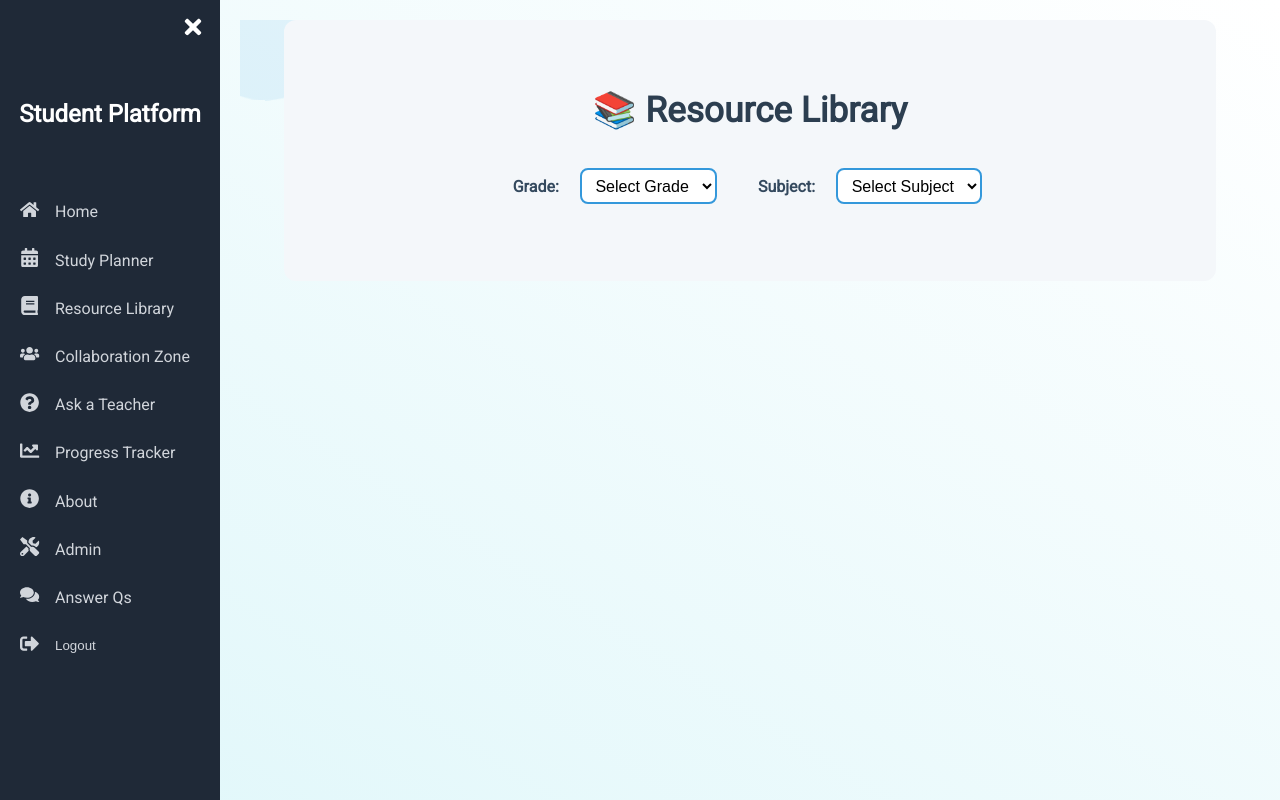
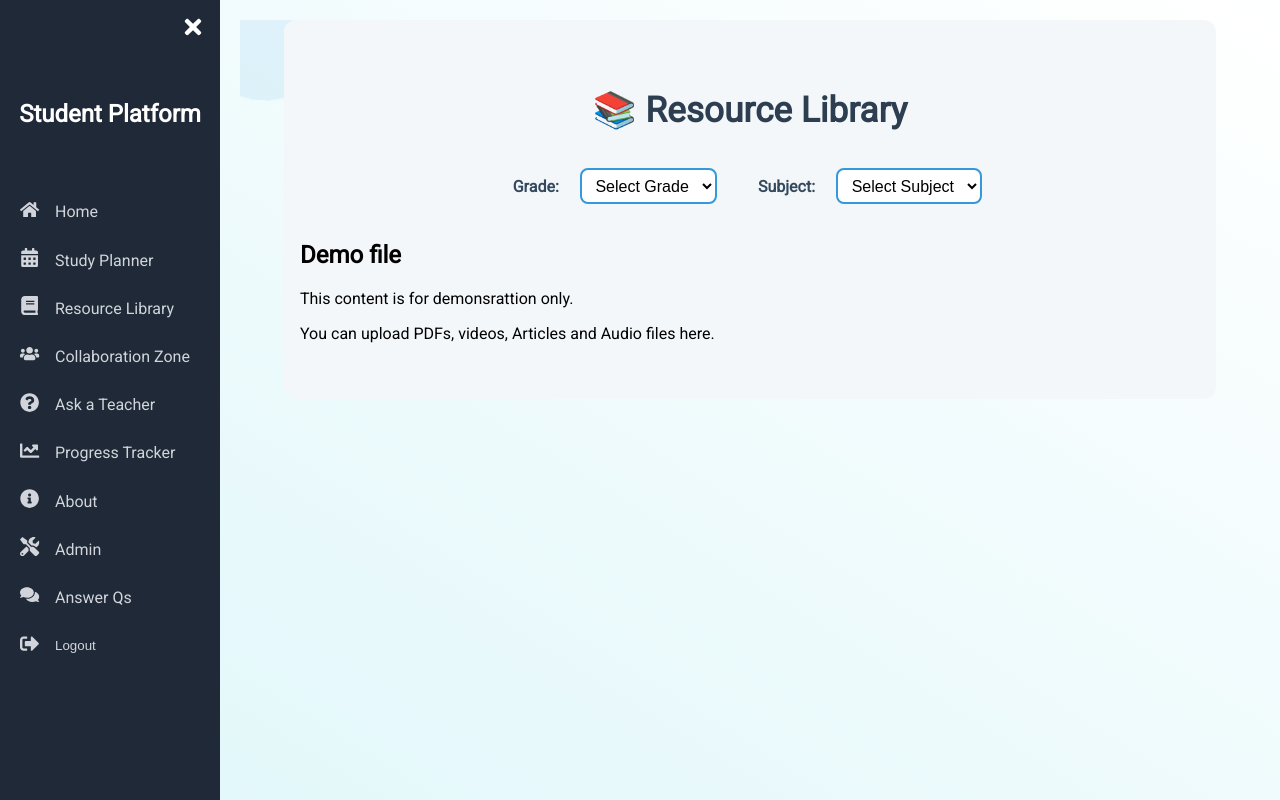
Before and after one commit to DenethDilpahan/mern-student-success, a React (Create React App) app in the folder frontend/: page /resources in a window 1280 px wide. Built offline with nearby package versions, Linux system fonts and the light colour scheme; sample sign-in values are in the browser's storage.

Commit message:
Resource Library: Uploading Content

```diff
--- a/frontend/src/pages/ResourceLibrary.jsx
+++ b/frontend/src/pages/ResourceLibrary.jsx
@@ -52,6 +52,13 @@ export default function ResourceLibrary() {
           </select>
         </div>
 
+        <div className="demo-file">
+          <h2 className="demo-file-title">Demo file</h2>
+          <p>This content is for demonsrattion only.</p>
+          <p>You can upload PDFs, videos, Articles and Audio files here.</p>
+        </div>
+
+
         {loading ? (
           <p>Loading resources...</p>
         ) : resources.length === 0 && grade && subject ? (
```
